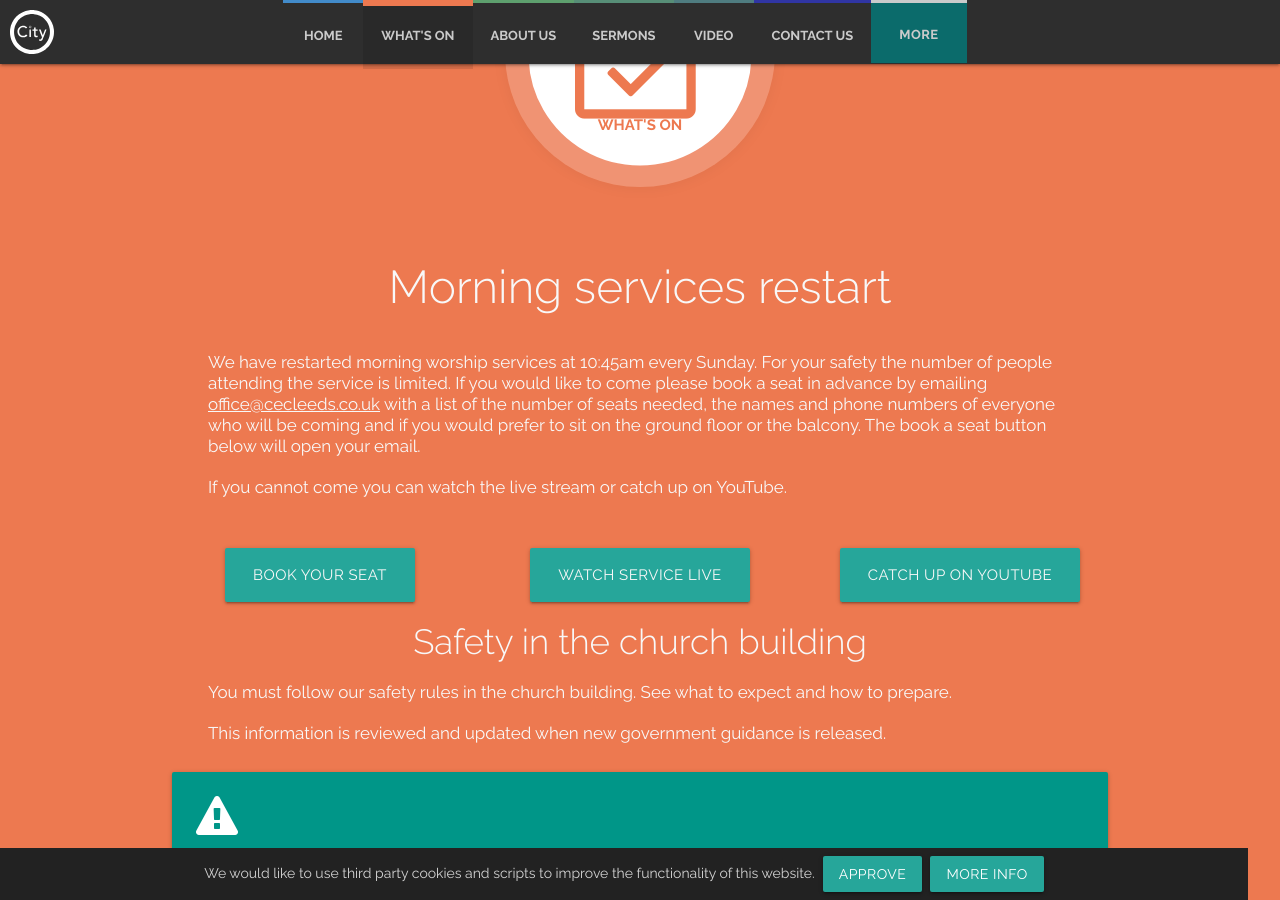
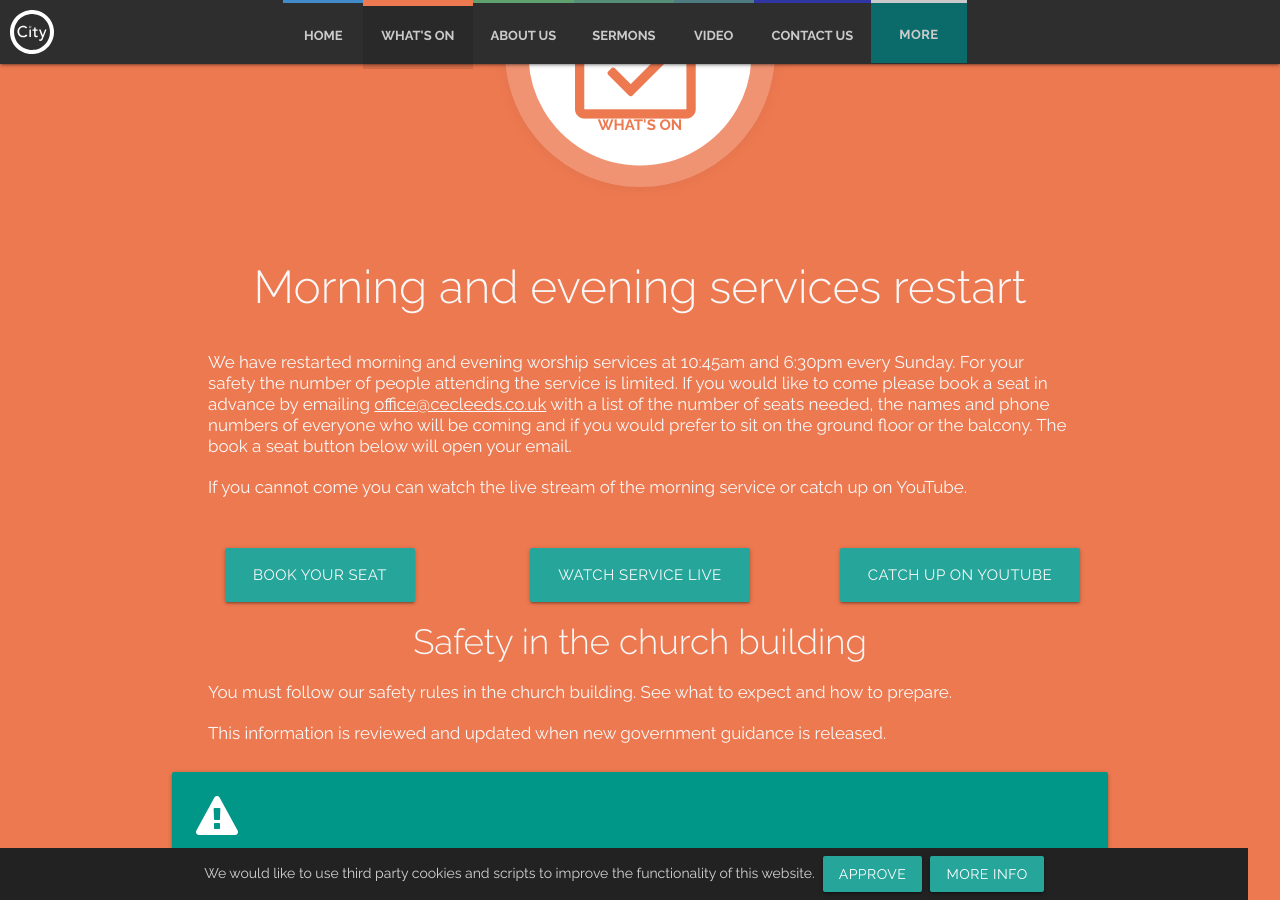
Before and after one commit to woodcock3/citychurch, a Jekyll site: the page built from index.html, in a window 1280 px wide and 900 px high, scrolled down 957 px. Built offline with Jekyll 4.4.1, drawn with Linux system fonts in a browser that asks for light colours.

Commit message:
Update 2000-01-02-events.md

```diff
--- a/_posts/2000-01-02-events.md
+++ b/_posts/2000-01-02-events.md
@@ -5,10 +5,10 @@ color: white
 fa-icon: calendar-check-o
 ---
 
-# Morning services restart
-We have restarted morning worship services at 10:45am every Sunday. For your safety the number of people attending the service is limited. If you would like to come please book a seat in advance by emailing <script>contact1("office","cecleeds",10,"?Subject=Seat reservation&Body=Hi%0D%0D%0ASeat reservation%0D%0A==============%0D%0D%0ADate attending church service:%0D%0ANumber of seats required:%0D%0ADo you prefer the ground floor, the balcony or no preference:%0D%0D%0AList of first name(s), last name(s) %26 phone number(s) of those coming to the service:")</script><noscript>You must enable JavaScript to view this text.</noscript> with a list of the number of seats needed, the names and phone numbers of everyone who will be coming and if you would prefer to sit on the ground floor or the balcony. The book a seat button below will open your email.
+# Morning and evening services restart
+We have restarted morning and evening worship services at 10:45am and 6:30pm every Sunday. For your safety the number of people attending the service is limited. If you would like to come please book a seat in advance by emailing <script>contact1("office","cecleeds",10,"?Subject=Seat reservation&Body=Hi%0D%0D%0ASeat reservation%0D%0A==============%0D%0D%0ADate attending church service:%0D%0AMorning or Evening:%0D%0ANumber of seats required:%0D%0ADo you prefer the ground floor, the balcony or no preference:%0D%0D%0AList of first name(s), last name(s) %26 phone number(s) of those coming to the service:")</script><noscript>You must enable JavaScript to view this text.</noscript> with a list of the number of seats needed, the names and phone numbers of everyone who will be coming and if you would prefer to sit on the ground floor or the balcony. The book a seat button below will open your email.
 
-If you cannot come you can watch the live stream or catch up on YouTube.
+If you cannot come you can watch the live stream of the morning service or catch up on YouTube.
 
   <div class="row btnlinks">
     <div class="col s12 m4 btnlink">
```
